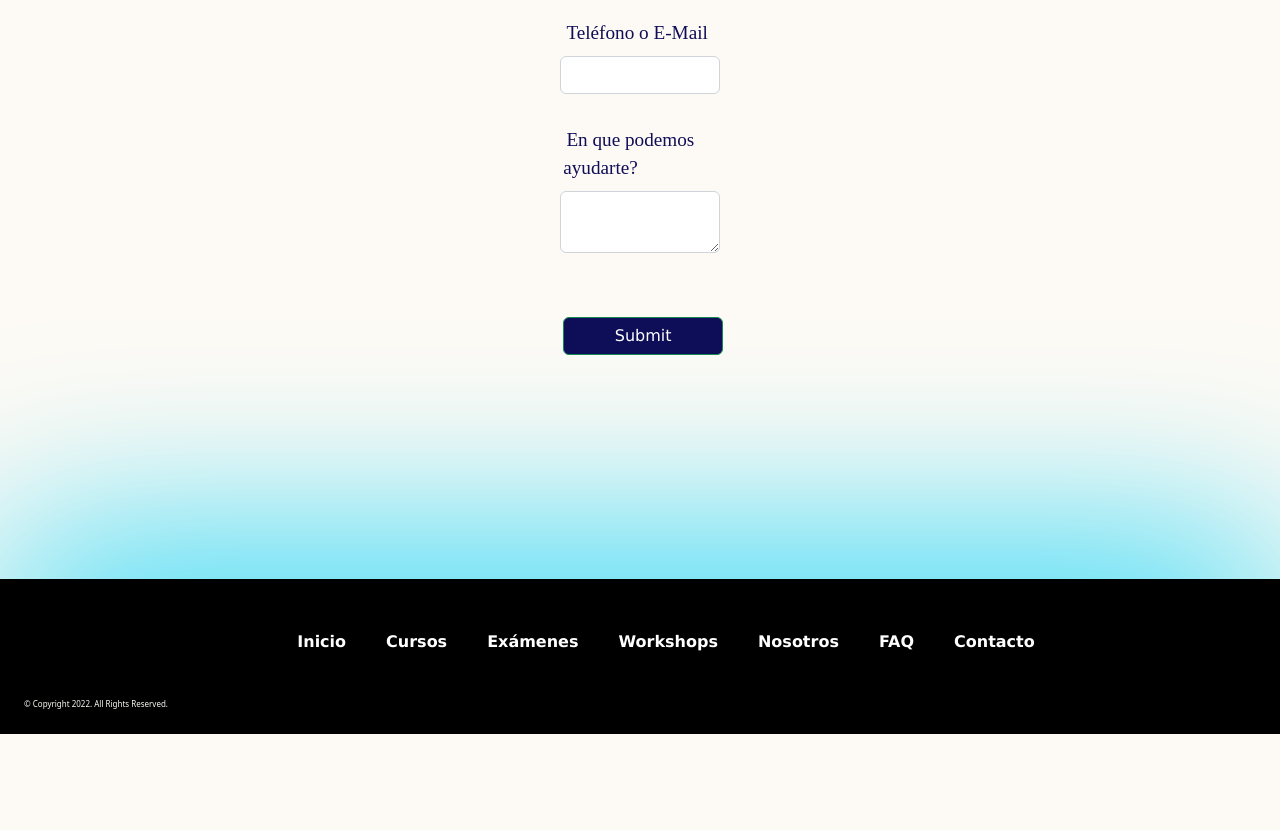
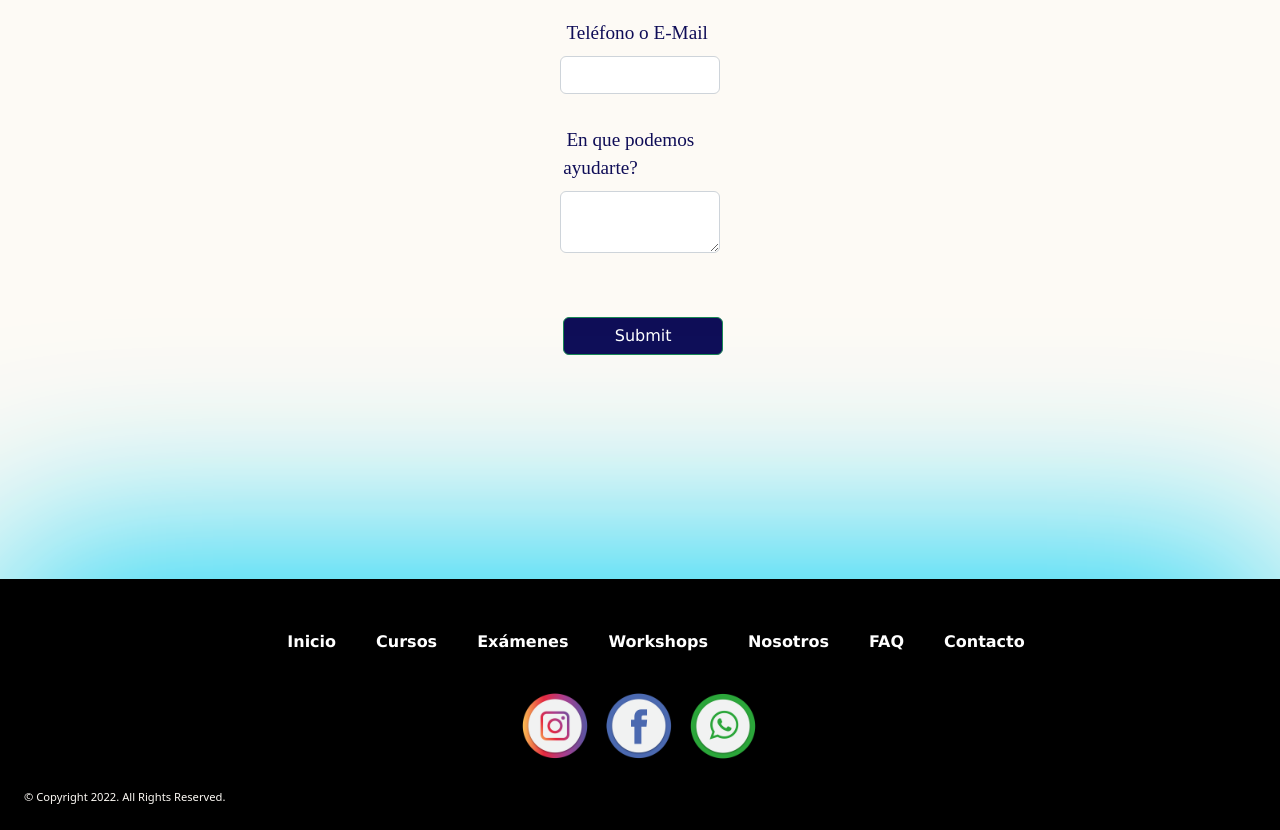
Before and after one commit to fdefortunyDev/PDF_English, a website: page pages/contacto.html in a window 1280 px wide. Shown: the part 765-1595 px from the top of the page. Before the commit the page ends 1499 px from the top, so only its background shows below. Drawn offline with nearby package versions, Linux system fonts and the light colour scheme; a web font is replaced by a local one.

Commit message:
agrego botones redes sociales al footer

```diff
--- a/pages/contacto.html
+++ b/pages/contacto.html
@@ -81,6 +81,11 @@
                 </ul>
                 <span class="copyright">© Copyright 2022. All Rights Reserved.</span>
             </div>
+            <div class="redesSociales">
+                <a href="https://www.instagram.com/pdf.english/" target="_blank"><img src="../images/insta.png" alt="Logotipo instagram"></a>
+                <a href="https://www.facebook.com/pdefortuny.english/" target="_blank"><img src="../images/fb.png" alt="Logotipo Facebook"></a>
+                <a href="https://wa.me/+5491126943816" target="_blank"><img src="../images/wpp.png" alt="Logotipo Whatsapp"></a>
+            </div>
         </nav>
     </footer>
     <script src="https://cdn.jsdelivr.net/npm/bootstrap@5.2.0/dist/js/bootstrap.bundle.min.js"
--- a/styles/partials/_footer.scss
+++ b/styles/partials/_footer.scss
@@ -6,11 +6,22 @@
     color: map-get($map: $colors, $key: _bgColor);
 }
 
+.redesSociales{
+    display: block;
+    height: 80px;
+    width: 250px;
+    margin: 0 auto 3rem;
+    img{
+        display: inline-flex;
+        height: 100%;
+    }
+}
+
 .foot {
     position: relative;
     background-color: map-get($map: $colors, $key: _black);
     width: auto;
-    margin-top: 15rem;
+    margin-top: 10rem;
     padding-bottom: 1rem;
     filter: drop-shadow(0 -1rem 4rem map-get($colors, _skyBlue));
 
@@ -42,6 +53,7 @@
     display: block;
     list-style: none;
     font-size: 1.1rem;
+    padding: 0;
 
     li{
         margin: 1rem 0;
@@ -66,8 +78,8 @@
     }
 
     .menuFooter {
-        margin: 0px 10px;
-        padding: 2rem .2rem;
+        margin: 0px 1rem;
+        padding: 2rem .2rem 0;
         display: flex;
 
         .LinkFoot {
@@ -76,5 +88,9 @@
         }
     }
 
+    .copyright{
+        font-size: .7rem;
+    }
+
 
 }
--- a/styles/partials/_header.scss
+++ b/styles/partials/_header.scss
@@ -166,6 +166,7 @@
         width: 11rem !important;
         border-top: solid 2px map-get($map: $colors, $key: _gray) !important;
         border-left: solid 2px map-get($map: $colors, $key: _gray) !important;
+        z-index: 50;
     }
 
 
```
Also changed, not shown: index.html (+6 -1 lines), pages/cursos.html (+5 -0 lines), pages/examenes.html (+5 -0 lines), pages/nosotros.html (+5 -0 lines), pages/preguntas.html (+5 -0 lines), pages/workshops.html (+5 -0 lines), images/fb.png (added), images/insta.png (added), images/wpp.png (added), styles/styles.css, 2 other files.
